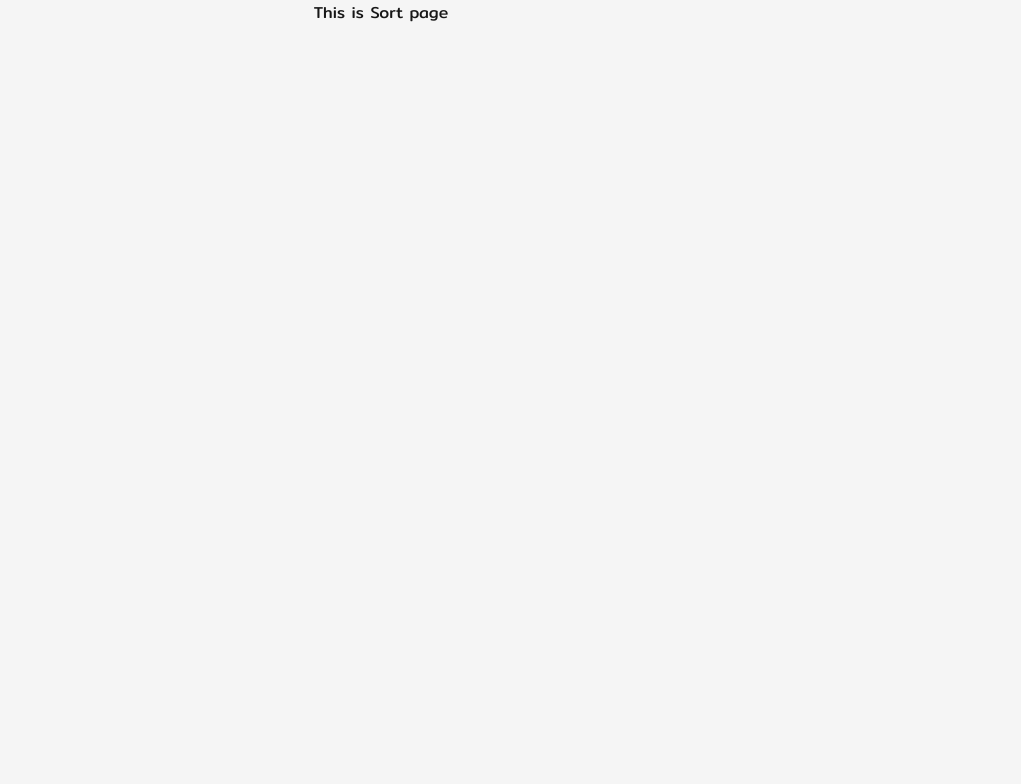
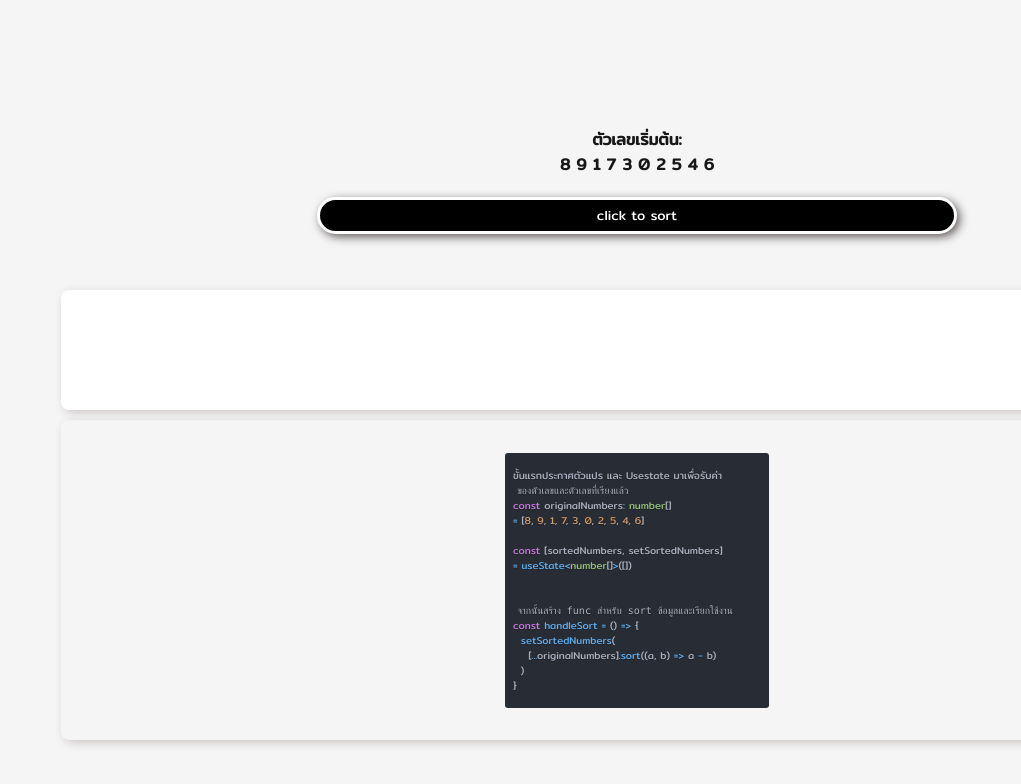
Before and after one commit to Teneieiza/Unit-test-Frontend, a Next.js app: page /sort in a window 1280 px wide. Shown: the top 784 px of the page, without its empty margins (259-1280 px from the left). Built offline with nearby package versions, Linux system fonts and the light colour scheme.

Commit message:
Edit Sort page&CSS

```diff
--- a/app/sort/page.tsx
+++ b/app/sort/page.tsx
@@ -1,7 +1,55 @@
+'use client'
+
+import { useState } from 'react'
+import styles from './sort.module.css'
+import CodeBox from '../components/codebox/codebox'
+
 export default function page() {
+  const originalNumbers: number[] = [8, 9, 1, 7, 3, 0, 2, 5, 4, 6]
+  const [sortedNumbers, setSortedNumbers] = useState<number[]>([])
+
+  const handleSort = () => {
+    setSortedNumbers([...originalNumbers].sort((a, b) => a - b))
+  }
+
+  const code = `
+  ขั้นแรกประกาศตัวแปร และ Usestate มาเพื่อรับค่า
+  ของตัวเลขและตัวเลขที่เรียงแล้ว
+  const originalNumbers: number[]
+  = [8, 9, 1, 7, 3, 0, 2, 5, 4, 6]
+
+  const [sortedNumbers, setSortedNumbers]
+  = useState<number[]>([])
+
+
+  จากนั้นสร้าง func สำหรับ sort ข้อมูลและเรียกใช้งาน
+  const handleSort = () => {
+    setSortedNumbers(
+      [...originalNumbers].sort((a, b) => a - b)
+    )
+  }
+  `
+
   return (
-    <div>
-      This is Sort page
+    <div className={styles.page}>
+      <section className={styles.section}>
+        <div className={styles.topsection}>
+          <h1>
+            ตัวเลขเริ่มต้น: <span>{originalNumbers.join(' ')}</span>
+          </h1>
+          <button onClick={handleSort}> click to sort</button>
+        </div>
+        <div className={styles.btmsection}>
+          {sortedNumbers.length > 0 && (
+            <h2>
+              ตัวเลขที่เรียงแล้ว: <span>{sortedNumbers.join(' ')}</span>
+            </h2>
+          )}
+        </div>
+        <div className={styles.codesection}>
+          <CodeBox code={code} language="tsx"/>
+        </div>
+      </section>
     </div>
-  );
+  )
 }
--- a/app/sort/sort.module.css
+++ b/app/sort/sort.module.css
@@ -0,0 +1,97 @@
+.page {
+  width: 100vw;
+  height: 100%;
+  background-color: var(--sort-background-color);
+}
+
+.section {
+  display: flex;
+  align-items: center;
+  flex-direction: column;
+  height: 100%;
+  width: 100%;
+  gap: 10px;
+}
+
+.topsection {
+  height: 35%;
+  width: 100%;
+  display: flex;
+  justify-content: center;
+  align-items: center;
+  flex-direction: column;
+  gap: 20px;
+  padding-top: 80px;
+}
+
+.topsection h1 {
+  display: flex;
+  flex-direction: column;
+  justify-content: center;
+  align-items: center;
+}
+
+.topsection button {
+  padding: 5px 0px;
+  background-color: var(--sort-button-color);
+  color: var(--sort-button-text);
+  border: 3px solid var(--sort-button-border);
+  border-radius: 30px;
+  box-shadow: 3px 3px 10px var(--sort-button-shadow);
+  width: 50vw;
+  cursor: pointer;
+  transition: all 300ms ease-in-out;
+}
+
+.topsection button:hover {
+  transform: translateY(-2px);
+}
+
+.topsection button:active {
+  transform: translateY(0);
+}
+
+.btmsection {
+  background-color: var(--sort-background-btm-color);
+  height: 15%;
+  width: 90%;
+  border: 2px solid transparent;
+  border-radius: 8px;
+  display: flex;
+  justify-content: center;
+  align-items: center;
+  flex-direction: column;
+  padding: 15px;
+  align-items: center;
+  box-shadow: 3px 3px 10px var(--sort-section-btm-shadow);
+}
+
+.btmsection h2 {
+  display: flex;
+  flex-direction: column;
+  justify-content: center;
+  align-items: center;
+}
+
+.btmsection div {
+  display: flex;
+  flex-direction: column;
+  justify-content: center;
+  align-items: center;
+}
+
+.codesection pre {
+  margin: 0px;
+}
+
+.codesection{
+  display: flex;
+  justify-content: center;
+  align-items: center;
+  height: 40%;
+  width: 90%;
+  font-size: 10px;
+  border: 2px solid transparent;
+  border-radius: 8px;
+  box-shadow: 3px 3px 10px var(--sort-section-btm-shadow);
+}
```
